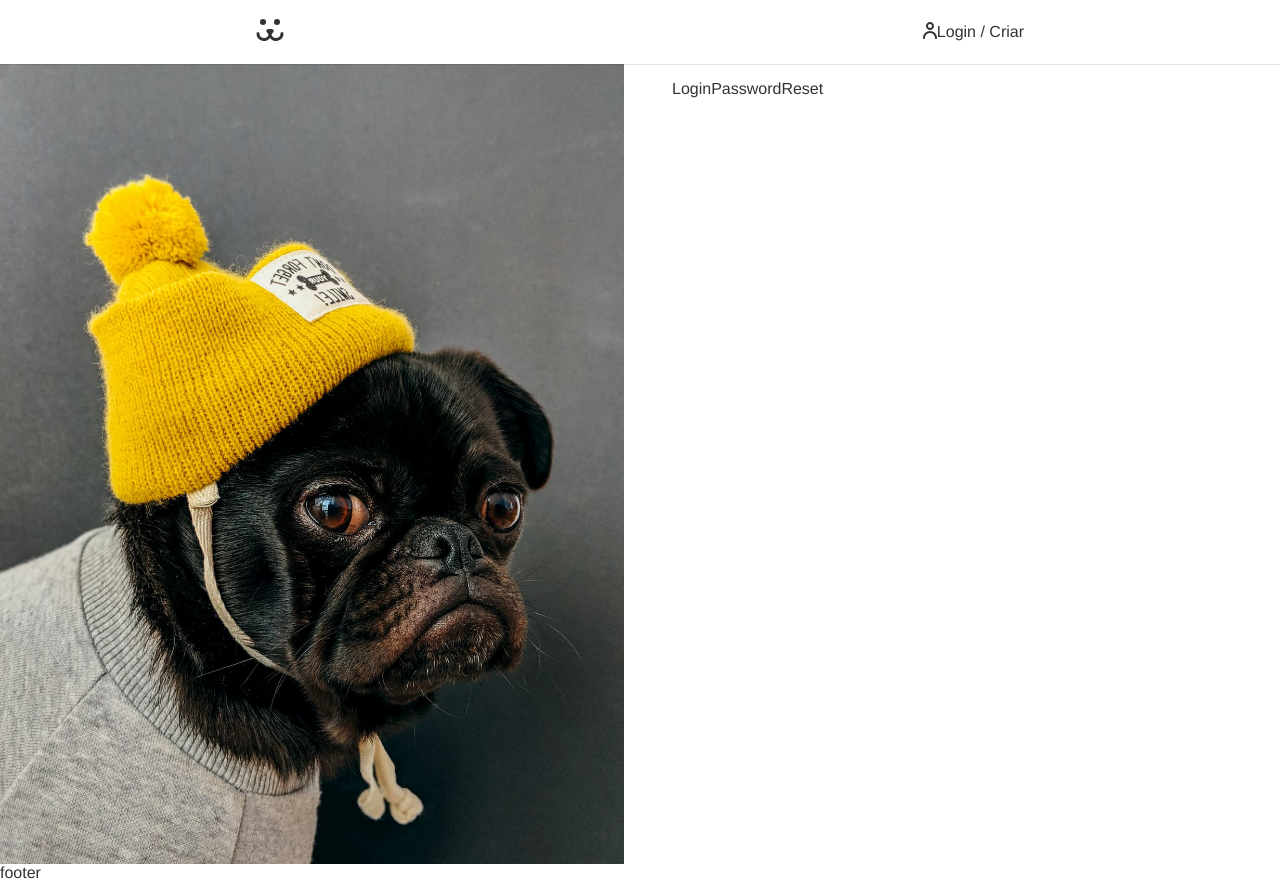
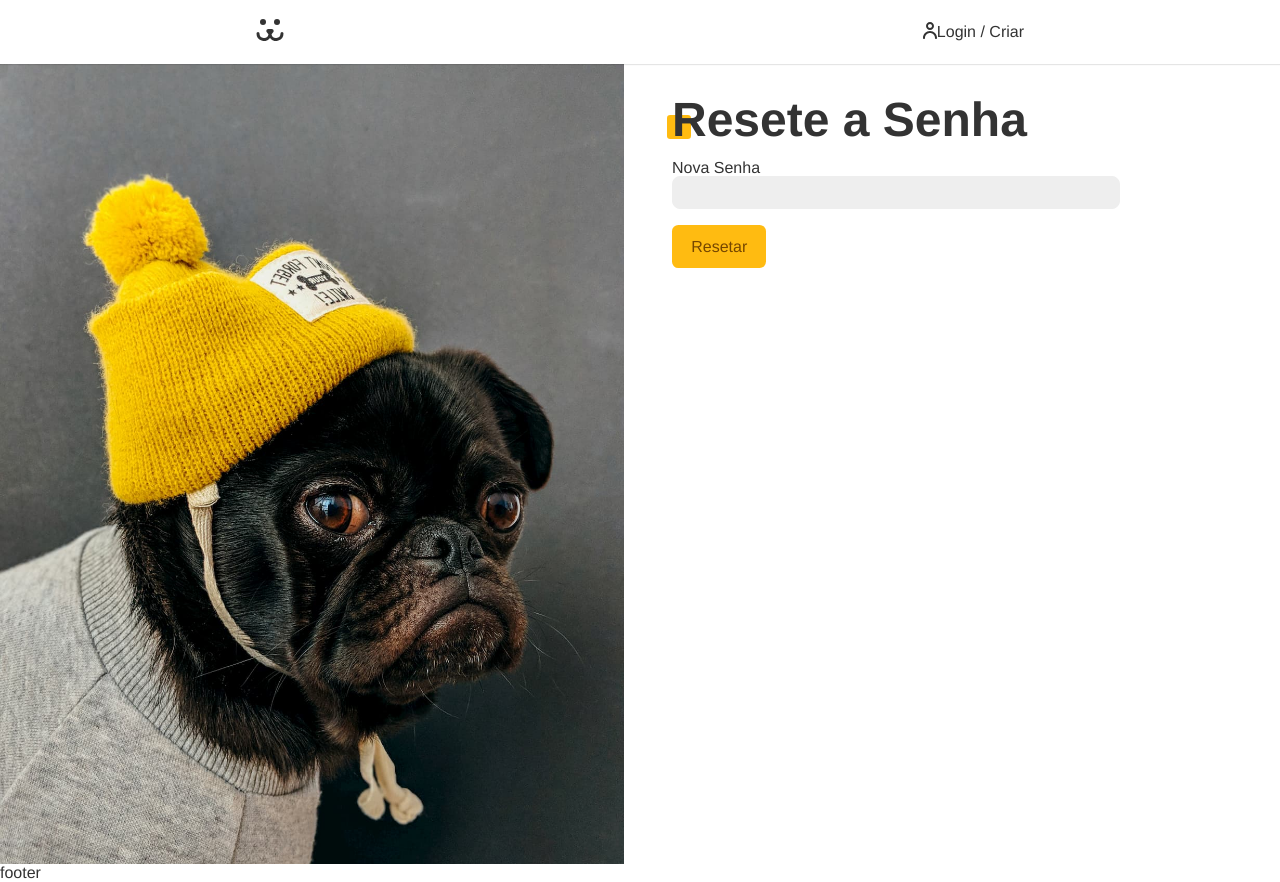
Before and after one commit to Leusiojosefilimone/Dogs-origamid, a React (Create React App) app: page /login/resetar in a window 1280 px wide. Built offline with nearby package versions, Linux system fonts and the light colour scheme.

Commit message:
Fetchs a new password

```diff
--- a/src/components/Login/LoginPasswordReset.js
+++ b/src/components/Login/LoginPasswordReset.js
@@ -1,8 +1,48 @@
 import React from 'react';
+import { useNavigate } from 'react-router-dom';
+import { PASSWORD_RESET } from '../../Api';
+import useFetch from '../../Hooks/useFetch';
+import useForm from '../../Hooks/useForm';
+import Button from '../form/Button';
+import Input from '../form/Input';
+import Error from '../helper/Error';
 
 function LoginPasswordReset() {
+  const [login, setLogin] = React.useState('');
+  const [key, setKey] = React.useState('');
+  const password = useForm();
+  const { error, loading, request } = useFetch();
+  const navigate = useNavigate();
+
+  React.useEffect(() => {
+    const params = new URLSearchParams(window.location.search);
+    const key = params.get('key');
+    const login = params.get('login');
+    if (key)setKey(key);
+    if (login)setLogin(key);
+  }, []);
+
+  async function handleSubmit(event) {
+    event.preventDefault();
+    if (password) {
+      const { url, options } = PASSWORD_RESET({
+        login,
+        key,
+        password: password.value,
+      });
+      const { response } = await request(url, options);
+      if (response.ok)navigate('/login');
+    }
+  }
   return (
-    <div>LoginPasswordReset</div>
+    <div>
+      <h1 className="title">Resete a Senha</h1>
+      <form onSubmit={handleSubmit}>
+        <Input label="Nova Senha" type="password" {...password} />
+        {loading ? <Button disabled>Resetando...</Button> : <Button>Resetar</Button>}
+      </form>
+      <Error erro={error} />
+    </div>
   );
 }
 
```
